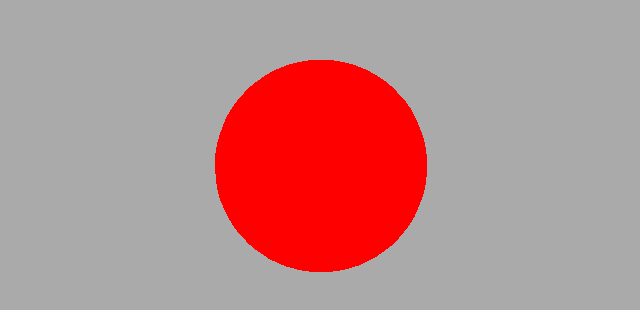
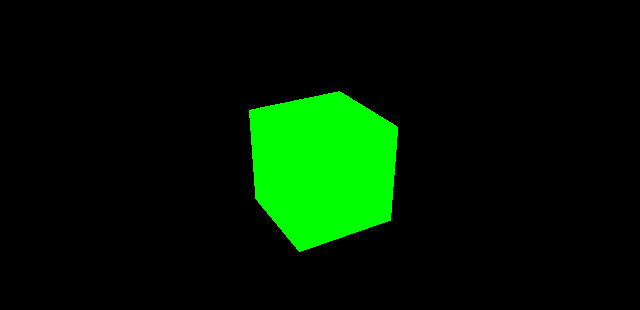
Before and after one commit to goosewave/goosewave.github.io, a plain HTML site: page index.html in a window 1280 px wide. Shown: the part 234-544 px from the top of the page, without its empty margins (319-959 px from the left). Drawn offline with nearby package versions, Linux system fonts and the light colour scheme; animation ran at ten frames a second.

Commit message:
three.js sphere 3?

```diff
--- a/index.html
+++ b/index.html
@@ -3,7 +3,7 @@
 <head>
     <meta charset="UTF-8">
     <meta name="viewport" content="width=device-width, initial-scale=1.0">
-    <title>sphEre?</title>
+    <title>1</title>
     <style>
         body { margin: 0; }
         canvas { display: block; }
--- a/main.js
+++ b/main.js
@@ -1,44 +1,24 @@
-import * as THREE from './js/three.module.min.js'; // Adjust the path as necessary
+import * as THREE from './js/three.module.min.js';
+console.log("Script loaded successfully");
 
-let scene, camera, renderer, sphere;
+const scene = new THREE.Scene();
+const camera = new THREE.PerspectiveCamera(75, window.innerWidth / window.innerHeight, 0.1, 1000);
+const renderer = new THREE.WebGLRenderer();
+renderer.setSize(window.innerWidth, window.innerHeight);
+document.body.appendChild(renderer.domElement);
 
-init();
-animate();
+const geometry = new THREE.BoxGeometry();
+const material = new THREE.MeshBasicMaterial({ color: 0x00ff00 });
+const cube = new THREE.Mesh(geometry, material);
+scene.add(cube);
 
-function init() {
-    // Create the scene
-    scene = new THREE.Scene();
-    scene.background = new THREE.Color(0xaaaaaa); // Grey background
-
-    // Create and position the camera
-    camera = new THREE.PerspectiveCamera(75, window.innerWidth / window.innerHeight, 0.1, 50);
-    camera.position.z = 5;
-
-    // Create the renderer
-    renderer = new THREE.WebGLRenderer();
-    renderer.setSize(window.innerWidth, window.innerHeight);
-    document.body.appendChild(renderer.domElement);
-
-    // Create a sphere geometry and material
-    const geometry = new THREE.SphereGeometry(1, 32, 32); // radius, widthSegments, heightSegments
-    const material = new THREE.MeshBasicMaterial({ color: 0xff0000 }); // Red color
-    sphere = new THREE.Mesh(geometry, material);
-    scene.add(sphere);
-
-    // Resize the renderer on window resize
-    window.addEventListener('resize', onWindowResize, false);
-}
+camera.position.z = 5;
 
 function animate() {
     requestAnimationFrame(animate);
-    // Rotate the sphere
-    sphere.rotation.x += 0.01;
-    sphere.rotation.y += 0.01;
+    cube.rotation.x += 0.01;
+    cube.rotation.y += 0.01;
     renderer.render(scene, camera);
 }
 
-function onWindowResize() {
-    camera.aspect = window.innerWidth / window.innerHeight;
-    camera.updateProjectionMatrix();
-    renderer.setSize(window.innerWidth, window.innerHeight);
-}
+animate();
```
